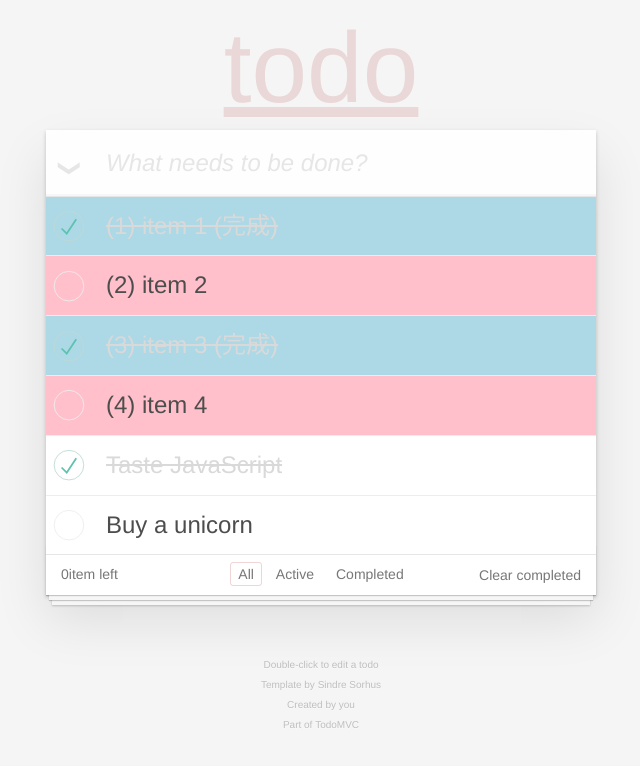
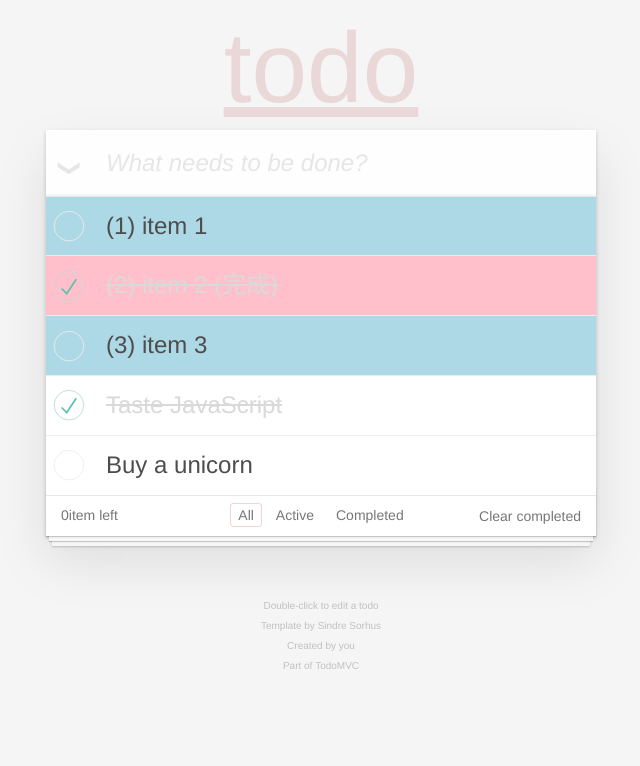
Before and after one commit to wellwind/nccu-angular-todo-mvc-demo, an Angular app: page / in a window 1280 px wide. Shown: the top 766 px of the page, without its empty margins (319-959 px from the left). Built offline with nearby package versions, Linux system fonts and the light colour scheme.

Commit message:
使用http取得json資料

```diff
--- a/src/app/app.component.ts
+++ b/src/app/app.component.ts
@@ -1,3 +1,4 @@
+import {Response, Http} from '@angular/http';
 import { TodoService } from './todo.service';
 import { TodoItem } from './todo-item';
 import { Component, OnInit } from '@angular/core';
@@ -14,12 +15,15 @@ export class AppComponent implements OnInit {
   leftItems = 0;
   todoItems: TodoItem[];
 
-  constructor(private todoService: TodoService) {
+  constructor(private todoService: TodoService, private http: Http) {
     // this.countLeftItems();
   }
 
   ngOnInit(): void {
-    this.todoItems = this.todoService.todoItems;
+    this.http.get('assets/data.json').subscribe((response: Response) => {
+      this.todoItems = this.todoService.todoItems = response.json();
+    });
+    // this.todoItems = this.todoService.todoItems;
   }
 
 
@@ -35,7 +39,7 @@ export class AppComponent implements OnInit {
     this.todoService.addTodoItem(text);
   }
 
-  removeItem(item: TodoItem){
+  removeItem(item: TodoItem) {
     this.todoService.removeItem(item);
   }
 }
--- a/src/app/todo.service.ts
+++ b/src/app/todo.service.ts
@@ -4,28 +4,7 @@ import { Injectable } from '@angular/core';
 @Injectable()
 export class TodoService {
 
-  todoItems: TodoItem[] = [
-    {
-      id: 1,
-      text: 'item 1',
-      done: true
-    },
-    {
-      id: 2,
-      text: 'item 2',
-      done: false
-    },
-    {
-      id: 3,
-      text: 'item 3',
-      done: true
-    },
-    {
-      id: 4,
-      text: 'item 4',
-      done: false
-    }
-  ];
+  todoItems: TodoItem[];
 
   constructor() {
     console.log('ctor');
```
